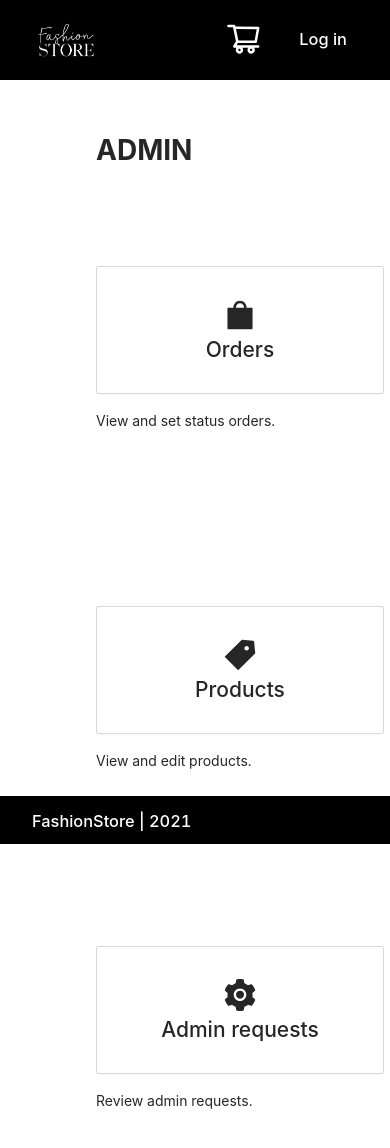
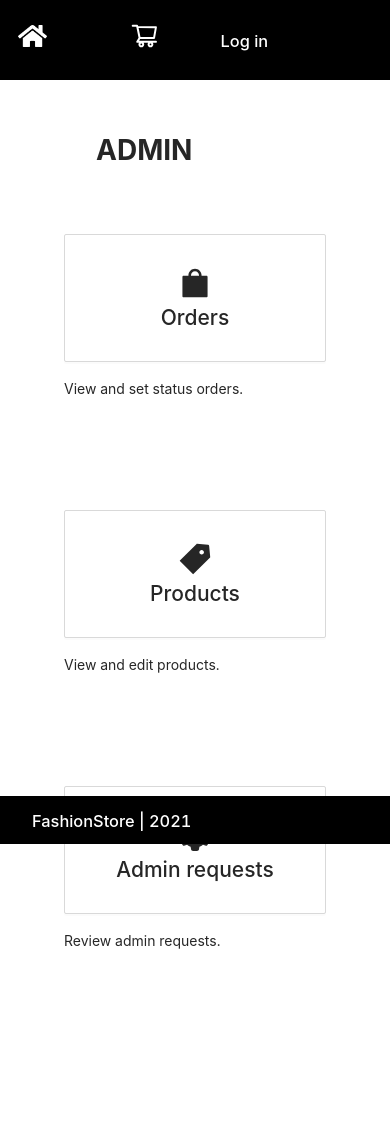
Before and after one commit to stonetwix/webshop-backend, a React (Create React App) app in the folder client/: page /admin-start in a window 390 px wide. Shown: the top 1148 px of the page. Built offline with nearby package versions, Linux system fonts and the light colour scheme; no server answers; the HTML template or start-up script is replaced by a standard one.

Commit message:
responsive fixes.

```diff
--- a/client/src/App.css
+++ b/client/src/App.css
@@ -51,6 +51,9 @@ ul .ant-menu-horizontal {
   margin-top: 24px;
 }
 
+.ant-menu-horizontal > .ant-menu-submenu > .ant-menu-submenu-title {
+  visibility: hidden;
+}
 
 
 
--- a/client/src/componenets/Admin/AdminList.tsx
+++ b/client/src/componenets/Admin/AdminList.tsx
@@ -42,8 +42,7 @@ class AdminList extends Component < {}, State>{
         return (
             <Row style={containerStyle}>
                 <Col style={columnStyle}>
-                    <div style={{ display: 'flex', justifyContent: 'space-between',
-                        alignItems:'center', marginTop: '4rem', marginBottom: '3rem' }}>
+                    <div style={{ display: 'flex', flexDirection: 'column', marginTop: '4rem', marginBottom: '4rem' }}>
                         <h1 style={{fontWeight: 'bold'}}>ADMIN PRODUCTS</h1>
                         <Link to ={'/admin-add-product'}>
                             <Button type="primary" icon={<PlusCircleOutlined />}>
--- a/client/src/componenets/Admin/AdminRequests.tsx
+++ b/client/src/componenets/Admin/AdminRequests.tsx
@@ -27,6 +27,11 @@ class AdminRequestsList extends Component<{}, State> {
       title: 'User',
       dataIndex: "email",
       key: 'user',
+    },
+    {
+      title: 'Role',
+      dataIndex: "role",
+      key: 'role',
     },
     {
       title: 'Admin verification',
@@ -73,7 +78,7 @@ class AdminRequestsList extends Component<{}, State> {
     }
     return (
       <Row style={userListStyle}>
-        <Col span={10}>
+        <Col span={20}>
          <h1 style={{fontWeight: 'bold'}}>ADMIN REQUESTS</h1>
          <Table columns={this.columns} dataSource={this.state.users} pagination={false} style={{ overflowX: 'auto', marginBottom: '8rem' }}/>
         </Col>
@@ -89,7 +94,7 @@ const userListStyle: CSSProperties = {
   justifyContent: 'center',
   alignItems: 'center',
   paddingTop: '10rem',
-  margin: '1rem'
+  margin: '1rem',
 }
 
 const getAdminRequests = async () => {
--- a/client/src/componenets/Admin/AdminStartpage.tsx
+++ b/client/src/componenets/Admin/AdminStartpage.tsx
@@ -11,7 +11,7 @@ class AdminStartpage extends Component {
           <h1 style={{display: 'flex', justifyContent: 'left', fontWeight: 'bold'}}>ADMIN </h1>
         </Col>
         <Col lg={8} style={colStyle}>
-          <Button style={{ padding: '2rem', height: '8rem', width: '18rem' }}>
+          <Button style={{ padding: '2rem', height: '8rem' }}>
             <Link to='/admin-orders'>
               <ShoppingFilled style={{ fontSize: '2rem' }}/>
               <h2>Orders</h2>
@@ -20,7 +20,7 @@ class AdminStartpage extends Component {
           <p style={{marginTop: '1rem'}}>View and set status orders.</p>
         </Col>
         <Col lg={8} style={colStyle}>
-          <Button style={{ padding: '2rem', height: '8rem', width: '18rem' }}>
+          <Button style={{ padding: '2rem', height: '8rem'}}>
             <Link to='/admin-list'>
               <TagFilled style={{ fontSize: '2rem' }}/>
               <h2>Products</h2>
@@ -29,13 +29,13 @@ class AdminStartpage extends Component {
           <p style={{marginTop: '1rem'}}>View and edit products.</p>
         </Col>
         <Col lg={8} style={colStyle}>
-          <Button style={{ padding: '2rem', height: '8rem', width: '18rem' }}>
+          <Button style={{ padding: '2rem', height: '8rem'}}>
             <Link to='/users-adminrequests'>
               <SettingFilled style={{ fontSize: '2rem' }}/>
               <h2>Admin requests</h2>
             </Link>
           </Button>
-          <p style={{marginTop: '1rem'}}>Review admin requests.</p>
+          <p style={{marginTop: '1rem', marginBottom: '8rem'}}>Review admin requests.</p>
         </Col>
       </Row>
     )
@@ -50,7 +50,8 @@ const adminStyle: CSSProperties = {
 }
 
 const colStyle: CSSProperties = {
+  width: '100%',
   display: 'flex',
   flexDirection: 'column',
-  padding: '5rem',
+  padding: '3rem',
 }
--- a/client/src/componenets/Admin/OrderDetailView.tsx
+++ b/client/src/componenets/Admin/OrderDetailView.tsx
@@ -112,5 +112,6 @@ const colStyle: CSSProperties = {
 }
 
 const cardStyle: CSSProperties = {
-    width: '50rem'
+    width: '50rem',
+    marginBottom: '8rem',
 }
--- a/client/src/componenets/Badge.tsx
+++ b/client/src/componenets/Badge.tsx
@@ -26,7 +26,8 @@ const badgeStyle: CSSProperties = {
     color: 'white',
     borderColor: 'red',
     fontSize: '0.8rem',
-    marginTop: '1.1rem'
+    marginTop: '1.1rem',
+    //marginRight: '-1rem',
 }
 
 export default AddToBadge;
--- a/client/src/componenets/Cart/DeliverySelection.tsx
+++ b/client/src/componenets/Cart/DeliverySelection.tsx
@@ -1,4 +1,4 @@
-import { Button, Radio, Row, Form} from 'antd';
+import { Button, Radio, Row } from 'antd';
 import { Component, ContextType, CSSProperties } from 'react';
 import { CartContext } from '../../contexts/CartContext';
 interface Props {
--- a/client/src/componenets/Navbar.tsx
+++ b/client/src/componenets/Navbar.tsx
@@ -2,7 +2,8 @@ import { Row, Col, Menu, Button, message } from "antd";
 import { Header } from "antd/lib/layout/layout";
 import { Component, ContextType, CSSProperties } from "react";
 import logo from '../assets/logga-fs.png';
-import { ShoppingCartOutlined, UserOutlined } from '@ant-design/icons';
+import home from '../assets/home-solid.png';
+import { ShoppingCartOutlined, UserOutlined, HomeFilled } from '@ant-design/icons';
 import { Link, Route } from 'react-router-dom';
 import AddToBadge from "./Badge";
 import { UserContext } from "../contexts/UserContext";
@@ -65,12 +66,12 @@ class Navbar extends Component {
           return (
             <Header style={layoutStyle}>
               <Row style={{ width: '100%' }}>
-                <Col span={8}>
+                <Col span={4}>
                   <Link to='/'>
-                    <img src={logo} alt="logo" style={logoStyle} />
+                    <img src={window.innerWidth > 768 ? logo : home} alt="logo" style={logoStyle} />
                   </Link>
                 </Col>
-                <Col span={10} offset={6}>
+                <Col span={window.innerWidth > 768 ? 12 : 17} offset={window.innerWidth > 768 ? 8 : 0}>
                   <Menu mode="horizontal" style={menuStyle}>
                     <Menu.Item key="1">
                       <Link to='/cart' style={{ color: 'white' }} >
@@ -104,9 +105,10 @@ const layoutStyle: CSSProperties = {
 }
 
 const logoStyle: CSSProperties = {
-  marginLeft: window.innerWidth > 768 ? '-1rem' : '-3rem',
+  marginLeft: window.innerWidth > 768 ? '-1rem' : '-4rem',
+  marginTop: window.innerWidth > 768 ? '0' : '-0.5rem',
   padding: '2rem',
-  width: window.innerWidth > 768 ? '11.5rem' : '8rem',
+  width: window.innerWidth > 768 ? '11.5rem' : '5.8rem',
 }
 
 const menuStyle: CSSProperties = {
@@ -115,32 +117,31 @@ const menuStyle: CSSProperties = {
   display: 'flex',
   justifyContent: 'space-evenly',
   alignItems: 'center',
-  marginTop: window.innerWidth > 768 ? '1.2rem' : '-0.3rem',
-  marginRight: window.innerWidth > 768 ? '0' : '-2rem',
+  marginTop: window.innerWidth > 768 ? '1.2rem' : '-1rem',
 }
 
 const iconStyle: CSSProperties = {
   color: 'white',
-  fontSize: '2.3rem',
+  fontSize: window.innerWidth > 768 ? '2.3rem' : '1.8rem',
   float: 'right',
   position: 'absolute',
   alignItems: 'center',
-  margin: window.innerWidth > 768 ? '2rem -1.6rem' : '2.3rem -1.5rem',
+  marginTop: window.innerWidth > 768 ? '2rem' : '2.3rem',
+  marginLeft: window.innerWidth > 768 ? '-1.6rem' : '-1.2rem',
   boxSizing: 'border-box',
 }
 
 const buttonStyle: CSSProperties = {
   borderRadius: '10rem',
   float: 'right',
-  margin: window.innerWidth > 768 ? '2rem -1.6rem' : '2.3rem -1.5rem',
+  marginLeft: window.innerWidth > 768 ? '-1.6rem' : '1rem',
 }
 
 const iconStyleUser: CSSProperties = {
   color: 'white',
   fontSize: '1.8rem',
   borderRadius: '10rem',
-  marginLeft: '3rem',
-  margin: window.innerWidth > 768 ? '2rem -1.6rem' : '2.3rem -1.5rem',
+  marginTop: '1.5rem',
 }
 
 
--- a/client/src/componenets/StartPage/ProductCardGrid.tsx
+++ b/client/src/componenets/StartPage/ProductCardGrid.tsx
@@ -109,7 +109,6 @@ class ProductCardGrid extends Component<{}, State> {
                                         <Card
                                             hoverable
                                             cover={<img src={item.imageUrl} alt='product' />}
-                                            style={{ minWidth: '250px' }}
                                             actions={[
                                                 <ShoppingCartOutlined
                                                     style={{ fontSize: '2rem' }}
```
Also changed, not shown: client/src/assets/home-solid.png (added).
